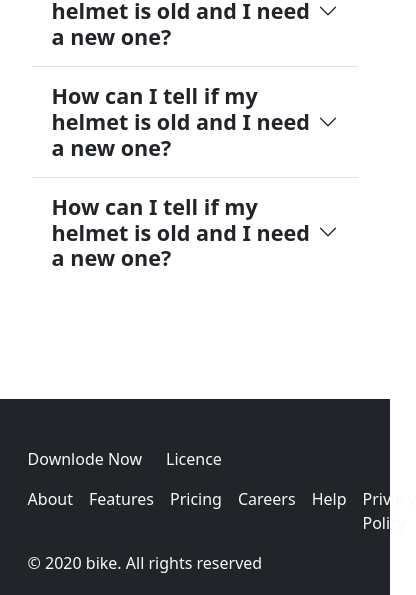
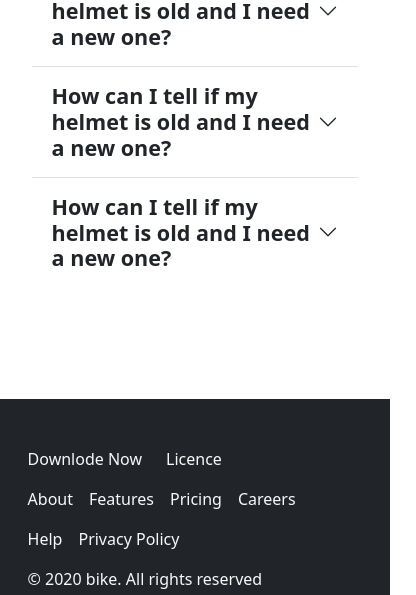
Before and after one commit to saimun5656/project-05-biker-zone, a plain HTML site: page index.html in a window 390 px wide. Shown: the part 6167-6762 px from the top of the page, 416 px wide, since content can reach past the window. Drawn offline with nearby package versions, Linux system fonts and the light colour scheme.

Commit message:
responsive fixed

```diff
--- a/index.html
+++ b/index.html
@@ -253,7 +253,7 @@
                 <p class="me-4">Downlode Now</p>
                 <p>Licence</p>
             </div>
-            <div class="d-flex">
+            <div class="d-flex flex-wrap">
                 <p class="me-3">About</p>
                 <p class="me-3">Features</p>
                 <p class="me-3">Pricing</p>
```
